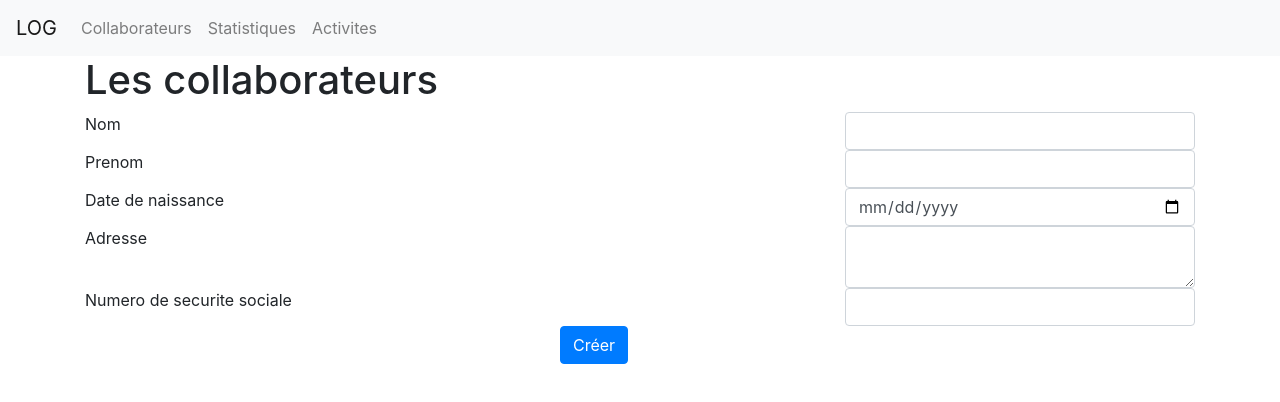
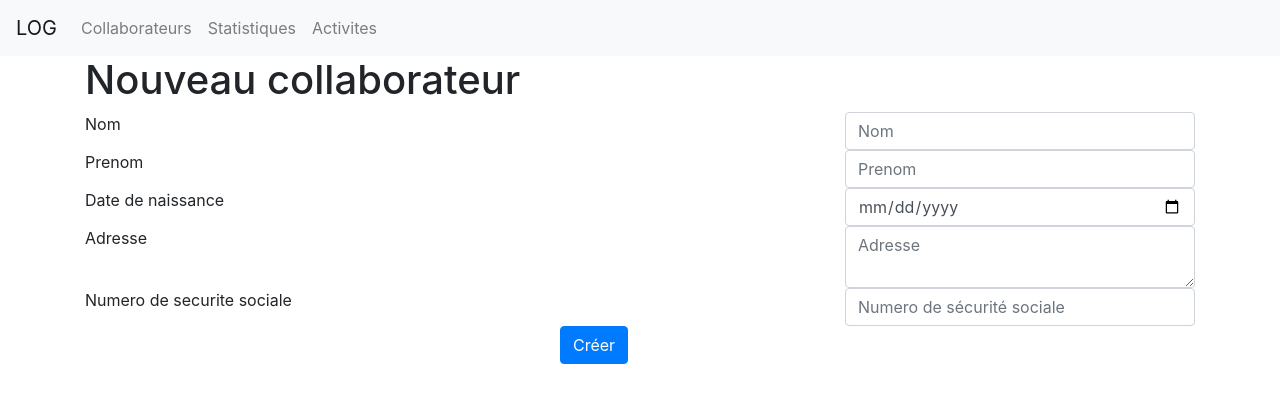
Before and after one commit to ValentinBourdaud/TPBootstrap, a plain HTML site: page creer-collab.html in a window 1280 px wide. Drawn offline with nearby package versions, Linux system fonts and the light colour scheme.

```diff
--- a/creer-collab.html
+++ b/creer-collab.html
@@ -25,9 +25,9 @@
   </div>
   </nav>
   <div class="container">
-  <div class="row">
+    <div class="row align-items-start">
       <div class="col-12">
-      <h1>Les collaborateurs</h1>
+        <h1>Nouveau collaborateur</h1>
       </div>
     </div>
     <form>
@@ -37,7 +37,7 @@
       <label for="nom">Nom</label>
     </div>
     <div class="col-4 offset-5">
-    <input type="text" class="form-control" id="nom">
+      <input type="text" class="form-control" id="nom" placeholder="Nom">
     </div>
   </div>
     <div class="row">
@@ -45,7 +45,7 @@
     <label for="prenom">Prenom</label>
   </div>
   <div class="col-4 offset-5">
-  <input type="text" class="form-control" id="prenom">
+    <input type="text" class="form-control" id="prenom" placeholder="Prenom">
   </div>
   </div>
   <div class="row">
@@ -61,7 +61,7 @@
   <label for="adresse">Adresse</label>
   </div>
   <div class="col-4 offset-5">
-<textarea class="form-control" id="adresse" rows="2"></textarea>
+  <textarea class="form-control" id="adresse" rows="2" placeholder="Adresse"></textarea>
   </div>
   </div>
 
@@ -70,10 +70,10 @@
   <label for="numSecu">Numero de securite sociale</label>
   </div>
   <div class="col-4 offset-5">
-  <input type="text" class="form-control" id="numSecu">
+    <input type="text" class="form-control" id="numSecu" placeholder="Numero de sécurité sociale">
   </div>
   </div>
-<div class="row">
+  <div class="row justify-content-end">
     <div class="col-7 offset-5">
     <button type="button" class="btn btn-primary" data-toggle="modal" data-target="#modal">Créer</button>
   </div>
@@ -119,5 +119,12 @@
       <script src="https://stackpath.bootstrapcdn.com/bootstrap/4.1.1/js/bootstrap.min.js"
       integrity="sha384-smHYKdLADwkXOn1EmN1qk/HfnUcbVRZyYmZ4qpPea6sjB/pTJ0euyQp0Mk8ck+5T"
       crossorigin="anonymous"></script>
+
+      <script>
+
+      function detectError{
+        var error = window.location.search;
+        if(error=="?errors")
+      }
     </body>
     </html>
```
Also changed, not shown: index.html (+4 -4 lines). Lines whose indentation alone changed are shown as unchanged.
